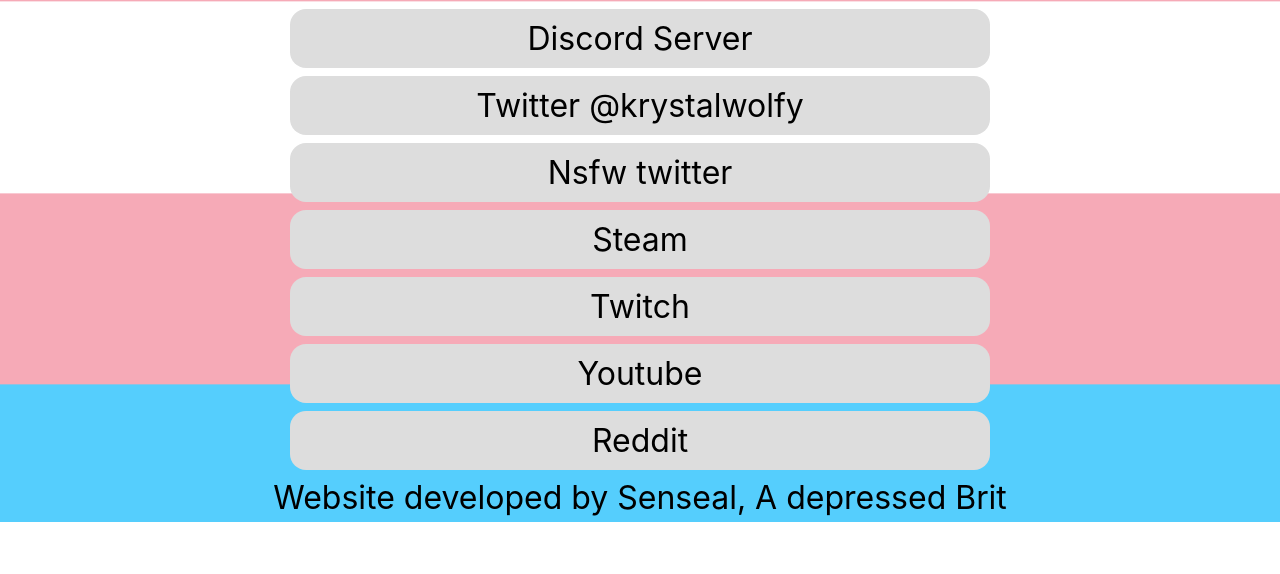
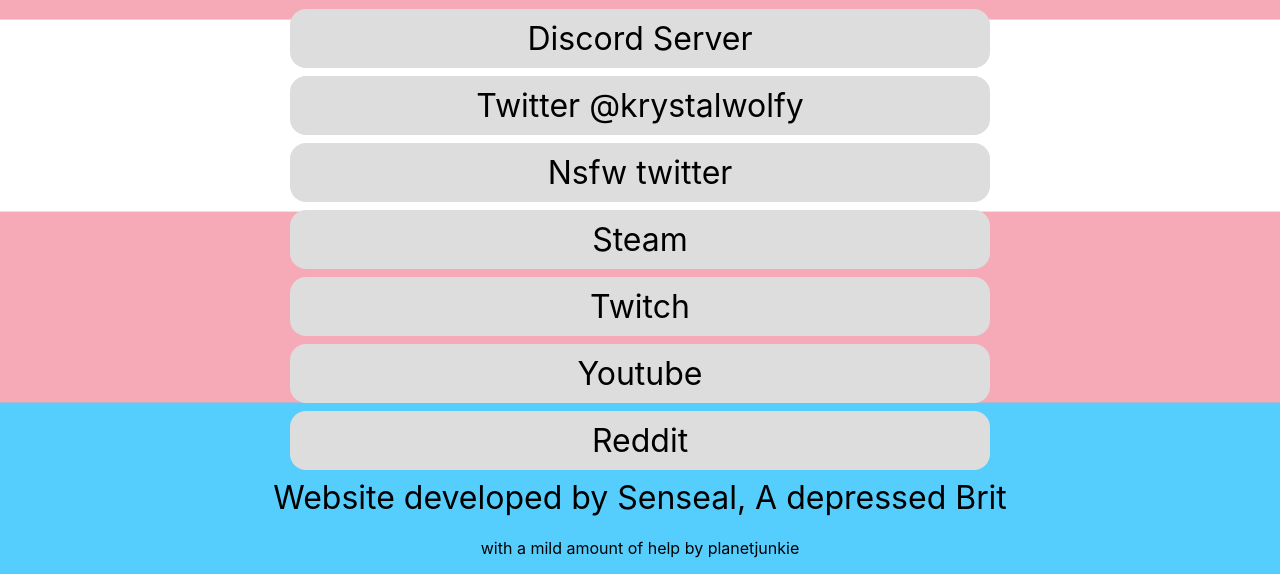
Before and after one commit to Tvbuddies/Krystalwolfy.github.io, a plain HTML site: page Index.html in a window 1280 px wide. Shown: the part 349-923 px from the top of the page. Before the commit the page ends 871 px from the top, so only its background shows below. Drawn offline with Linux system fonts and the light colour scheme.

Commit message:
Update Index.html

```diff
--- a/Index.html
+++ b/Index.html
@@ -24,6 +24,7 @@
 
 <!-- To Add/eddit buttons use the folloing template, <a href="**URL**"target="_blank"><button class="button">**NAME**</button></a>-->
                     <p class="Text2">Website developed by Senseal, A depressed Brit</p>
+			<p>with a mild amount of help by planetjunkie</p>
                     </div>
             </body>
     </head>
```
